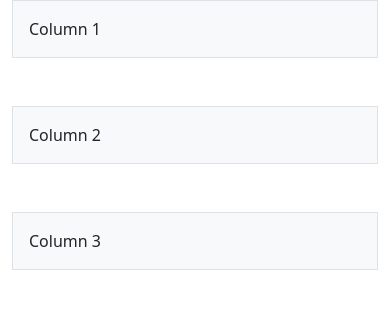
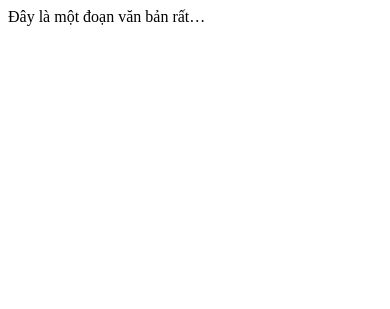
Before and after one commit to Trung263/Music-master, a Django app: page /search in a window 390 px wide; the page is wider, and only the part inside the window is pictured. Shown: the top 309 px of that part. Run offline with Django 4.2, Linux system fonts and the light colour scheme.

Commit message:
update v2

```diff
--- a/web-music/appmusic/templates/index.html
+++ b/web-music/appmusic/templates/index.html
@@ -126,16 +126,16 @@
         {% for song in new_songs %}
             <div class="col-12 col-sm-6 col-md-4">
               <div class="loader" onclick="getSongId('{{ song.track.preview_url }},{{song.track.name}},{{song.track.album.images.0.url}},{{ song.track.artists.0.name }}')">
-                <div class="col-md-9">
+                <div class="col-9 col-md-9">
                   <div class="song">
                     <p class="name">{{ song.track.name }}</p>
                     <p class="artist">{{ song.track.artists.0.name }}</p>
                   </div>
                 </div>
-                <div class="col-md-2">
+                <div class="col-2 col-md-2">
                   <img class="albumcover" src="{{song.track.album.images.0.url}}" alt="{{ song.title }}">
                 </div>
-                <div class="col-md-1">
+                <div class="col-1 col-md-1">
                   <div id="loading_{{song.track.name}}" class="loading">
                   </div>
                   <div id="play_{{song.track.name}}" class="play"></div>
--- a/web-music/appmusic/templates/test.html
+++ b/web-music/appmusic/templates/test.html
@@ -3,25 +3,23 @@
 <head>
   <meta charset="UTF-8">
   <meta name="viewport" content="width=device-width, initial-scale=1.0">
-  <title>Bootstrap Example</title>
-  <!-- Link to the latest Bootstrap 5 CSS from the official Bootstrap CDN -->
-  <link href="https://cdn.jsdelivr.net/npm/bootstrap@5.1.3/dist/css/bootstrap.min.css" rel="stylesheet">
+  <title>Document</title>
+  <style>
+    .truncate {
+      width: 200px; /* Đặt độ rộng mong muốn cho thẻ */
+      white-space: nowrap; /* Không xuống dòng */
+      overflow: hidden; /* Ẩn phần tràn ra ngoài */
+      text-overflow: ellipsis; /* Hiển thị dấu '...' khi nội dung quá dài */
+    }
+
+  </style>
 </head>
 <body>
-  <div class="container">
-    <div class="row g-5">
-      <div class="col-12 col-sm-6 col-md-4">
-        <div class="p-3 border bg-light">Column 1</div>
-      </div>
-      <div class="col-12 col-sm-6 col-md-4">
-        <div class="p-3 border bg-light">Column 2</div>
-      </div>
-      <div class="col-12 col-sm-6 col-md-4">
-        <div class="p-3 border bg-light">Column 3</div>
-      </div>
-    </div>
+  <div class="truncate">
+    Đây là một đoạn văn bản rất dài mà bạn muốn cắt ngắn và hiển thị dấu '...'
   </div>
-  <!-- Link to the latest Bootstrap 5 JS bundle from the official Bootstrap CDN -->
-  <script src="https://cdn.jsdelivr.net/npm/bootstrap@5.1.3/dist/js/bootstrap.bundle.min.js"></script>
+
+
+
 </body>
 </html>
```
Also changed, not shown: web-music/appmusic/templates/header.html (+5 -4 lines), web-music/static/css/header.css (+15 -7 lines).
